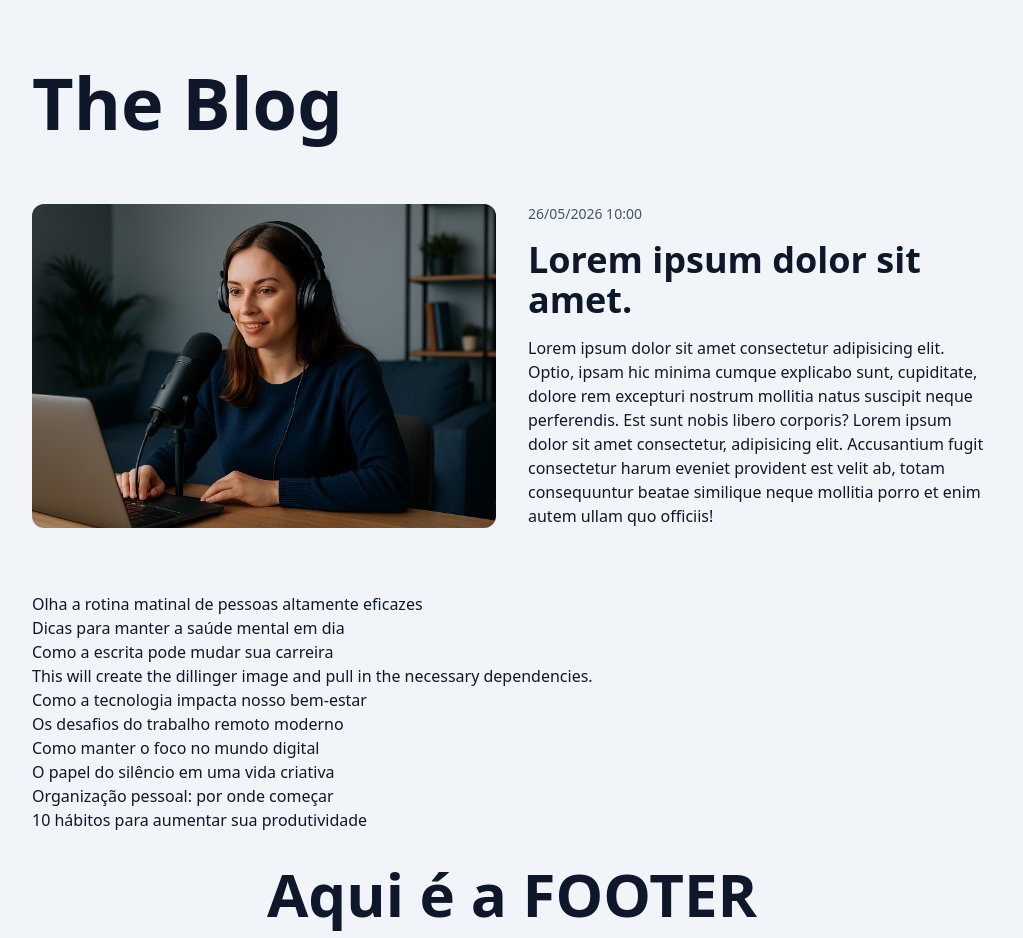
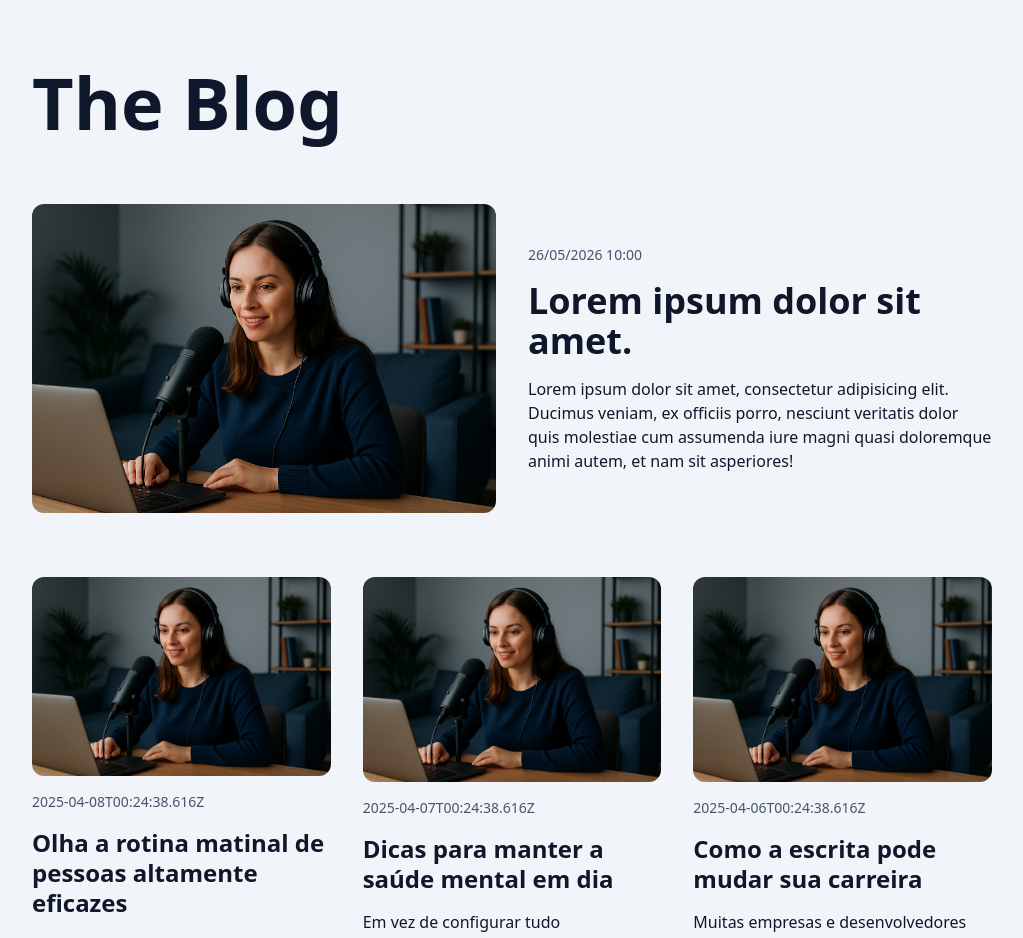
Before and after one commit to amadeu100401/theBlog, a Next.js app: page / in a window 1280 px wide. Shown: the top 938 px of the page, without its empty margins (128-1151 px from the left). Built offline with nearby package versions, Linux system fonts and the light colour scheme.

Commit message:
feature: creating featured post component

```diff
--- /dev/null
+++ b/src/app/components/PostFeatured/index.tsx
@@ -0,0 +1,31 @@
+import { PostCoverImage } from '../PostCoverImage';
+import { PostSummary } from '../PostSummary';
+
+export function PostFeatured() {
+  return (
+    <section className='grid grid-cols-1 gap-8 mb-16 sm:grid-cols-2 group'>
+      <PostCoverImage
+        linkProps={{
+          href: '',
+          children: '',
+        }}
+        imageProps={{
+          width: 1200,
+          height: 82,
+          alt: 'Alt da imagem',
+          src: '/Images/bryen_0.png',
+          priority: true,
+        }}
+      />
+      <PostSummary
+        as='h1'
+        heading={'Lorem ipsum dolor sit amet.'}
+        content='Lorem ipsum dolor sit amet, consectetur adipisicing elit. Ducimus veniam,
+      ex officiis porro, nesciunt veritatis dolor quis molestiae cum assumenda
+      iure magni quasi doloremque animi autem, et nam sit asperiores!'
+        url='#'
+        dateTime='26/05/2026 10:00'
+      />
+    </section>
+  );
+}
--- a/src/app/components/PostHeading/index.tsx
+++ b/src/app/components/PostHeading/index.tsx
@@ -13,16 +13,16 @@ export function PostHeading({
   as: Tag = 'h2',
 }: PostHeadingProps) {
   const headingClassesMap = {
-    h1: 'text-2xl/tight sm:text-4xl',
-    h2: 'text-2xl/tight  sm:text-4xl',
+    h1: 'text-2xl/tight font-extrabold sm:text-4xl',
+    h2: 'text-2xl/tight font-bold',
   };
-
-  const commonClasses = 'font-extrabold';
 
   return (
     <>
-      <Tag className={clsx(headingClassesMap[Tag], commonClasses)}>
-        <LinkWrapper href={url}>{children}</LinkWrapper>
+      <Tag className={clsx(headingClassesMap[Tag])}>
+        <LinkWrapper href={url} className='hover:text-slate-600 transition'>
+          {children}
+        </LinkWrapper>
       </Tag>
     </>
   );
--- a/src/app/components/PostLists/index.tsx
+++ b/src/app/components/PostLists/index.tsx
@@ -1,12 +1,45 @@
 import { postRepository } from '@/repositories/post/json-post-repository';
+import { PostCoverImage } from '../PostCoverImage';
+import { PostSummary } from '../PostSummary';
+import clsx from 'clsx';
 
 export async function PostsList() {
   const posts = await postRepository.findAll();
 
   return (
-    <div>
-      {posts.map(posts => {
-        return <p key={posts.id}>{posts.title}</p>;
+    <div
+      className={clsx(
+        'grid grid-cols-1 gap-8',
+        'sm:grid-cols-2',
+        'lg:grid-cols-3',
+      )}
+    >
+      {posts.map(post => {
+        const postLink = `/post/${post.slug}`;
+        return (
+          <div className='flex flex-col group gap-4' key={post.id}>
+            <PostCoverImage
+              linkProps={{
+                href: postLink,
+                children: '',
+              }}
+              imageProps={{
+                width: 1200,
+                height: 82,
+                alt: post.title,
+                src: post.coverImageUrl,
+                priority: false,
+              }}
+            />
+            <PostSummary
+              as='h2'
+              dateTime={post.createdAt}
+              url={postLink}
+              heading={post.title}
+              content={post.excerpt}
+            />
+          </div>
+        );
       })}
     </div>
   );
--- /dev/null
+++ b/src/app/components/PostSummary/index.tsx
@@ -0,0 +1,29 @@
+import { PostHeading } from '../PostHeading';
+
+type PostFeaturedProps = {
+  dateTime?: string;
+  url: string;
+  as: 'h1' | 'h2';
+  heading: string;
+  content: string;
+};
+
+export function PostSummary({
+  dateTime = '',
+  url,
+  as,
+  heading,
+  content,
+}: PostFeaturedProps) {
+  return (
+    <div className='flex flex-col gap-4 sm:justify-center'>
+      <time className='text-slate-600 block text-sm' dateTime={dateTime}>
+        {dateTime}
+      </time>
+      <PostHeading url={url} as={as}>
+        {heading}
+      </PostHeading>
+      <p>{content}</p>
+    </div>
+  );
+}
--- a/src/app/page.tsx
+++ b/src/app/page.tsx
@@ -3,46 +3,14 @@ import { PostsList } from './components/PostLists';
 import { SpinLoader } from './components/SpinLoader';
 import { Container } from './components/Container';
 import { Header } from './components/Header';
-import { PostHeading } from './components/PostHeading';
-import { PostCoverImage } from './components/PostCoverImage';
+import { PostFeatured } from './components/PostFeatured';
 
 export default async function Home() {
   return (
     <Container>
       <Header />
 
-      <section className='grid grid-cols-1 gap-8 mb-16 sm:grid-cols-2 group'>
-        <PostCoverImage
-          linkProps={{
-            href: '',
-            children: '',
-          }}
-          imageProps={{
-            width: 1200,
-            height: 82,
-            alt: 'Alt da imagem',
-            src: '/Images/bryen_0.png',
-            priority: true,
-          }}
-        />
-        <div className='flex flex-col gap-4 sm:justify-center'>
-          <time className='text-slate-600 block text-sm' dateTime='2026-05-26'>
-            26/05/2026 10:00
-          </time>
-          <PostHeading url='#' as='h1'>
-            Lorem ipsum dolor sit amet.
-          </PostHeading>
-          <p>
-            Lorem ipsum dolor sit amet consectetur adipisicing elit. Optio,
-            ipsam hic minima cumque explicabo sunt, cupiditate, dolore rem
-            excepturi nostrum mollitia natus suscipit neque perferendis. Est
-            sunt nobis libero corporis? Lorem ipsum dolor sit amet consectetur,
-            adipisicing elit. Accusantium fugit consectetur harum eveniet
-            provident est velit ab, totam consequuntur beatae similique neque
-            mollitia porro et enim autem ullam quo officiis!
-          </p>
-        </div>
-      </section>
+      <PostFeatured />
 
       <Suspense fallback={<SpinLoader />}>
         <PostsList />
```
